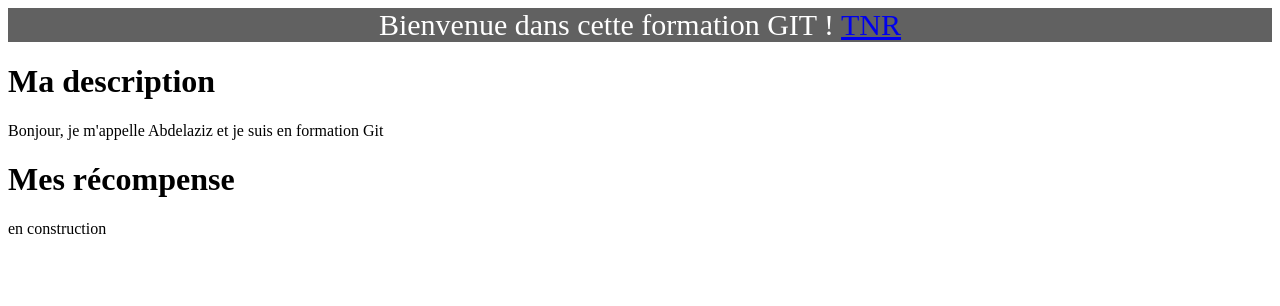
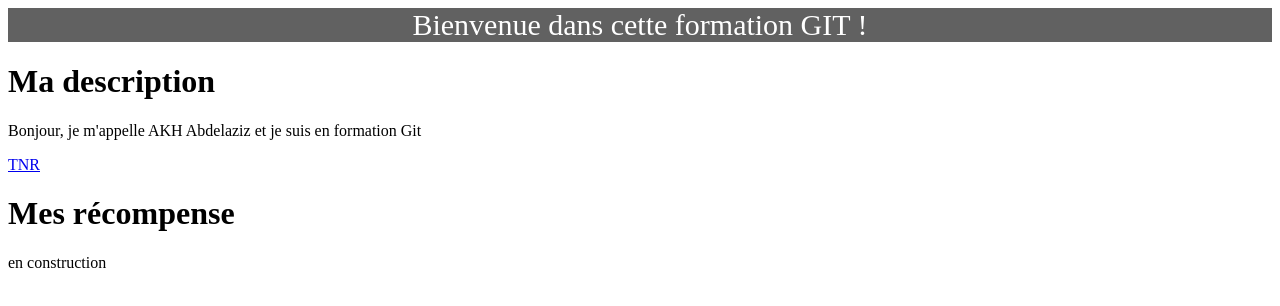
Before and after one commit to khadraa1/mon_site_web, a plain HTML site: page index.html in a window 1280 px wide. Drawn offline with Linux system fonts and the light colour scheme.

Commit message:
Update index.html

```diff
--- a/index.html
+++ b/index.html
@@ -15,12 +15,12 @@
 		<!-- TITRE -->
 		<div id="top-banner">
 			Bienvenue dans cette formation GIT !
-			<a href="https://khadraa1.github.io/python_behave/28/">TNR</a>
 		</div>
 
 		<div>
 			<h1> Ma description </h1>
-				<p> Bonjour, je m'appelle Abdelaziz et je suis en formation Git</p>
+				<p> Bonjour, je m'appelle AKH Abdelaziz et je suis en formation Git</p>
+			<a href="https://khadraa1.github.io/python_behave/28/">TNR</a>
 		</div>
 
 		<div>
```
